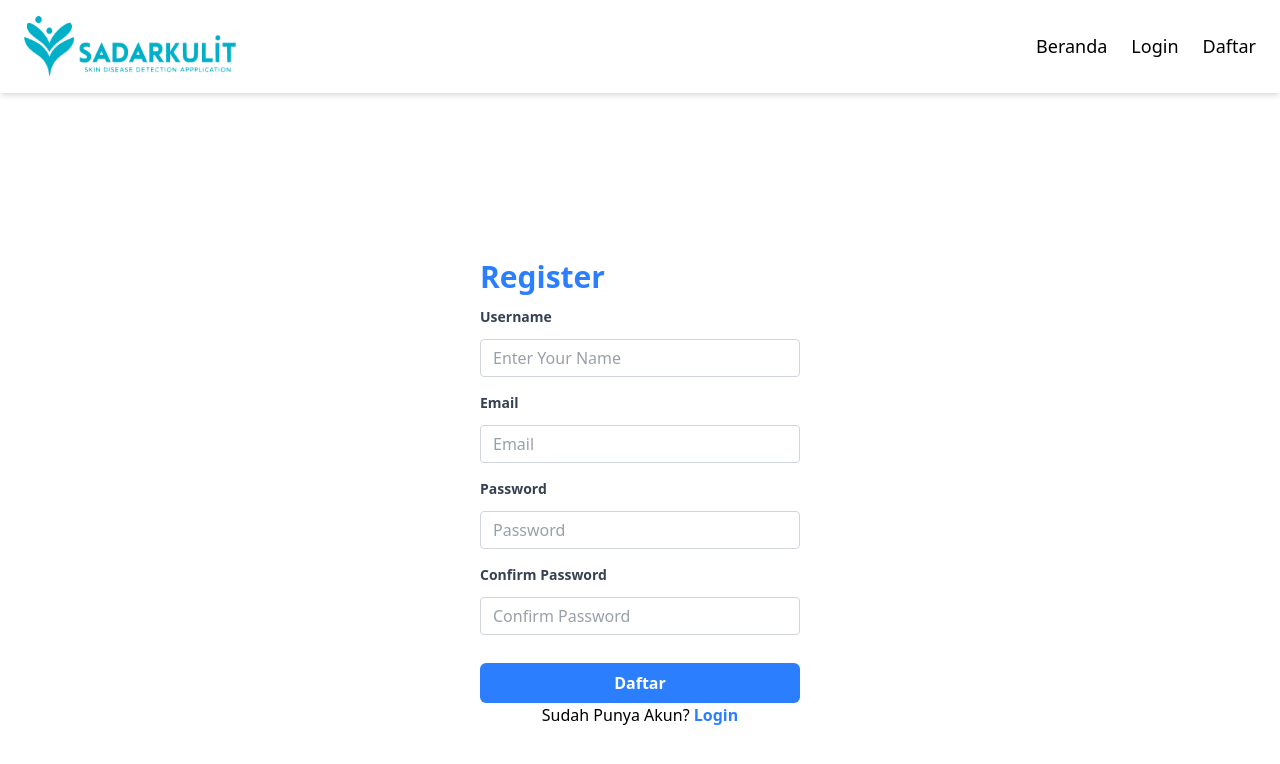
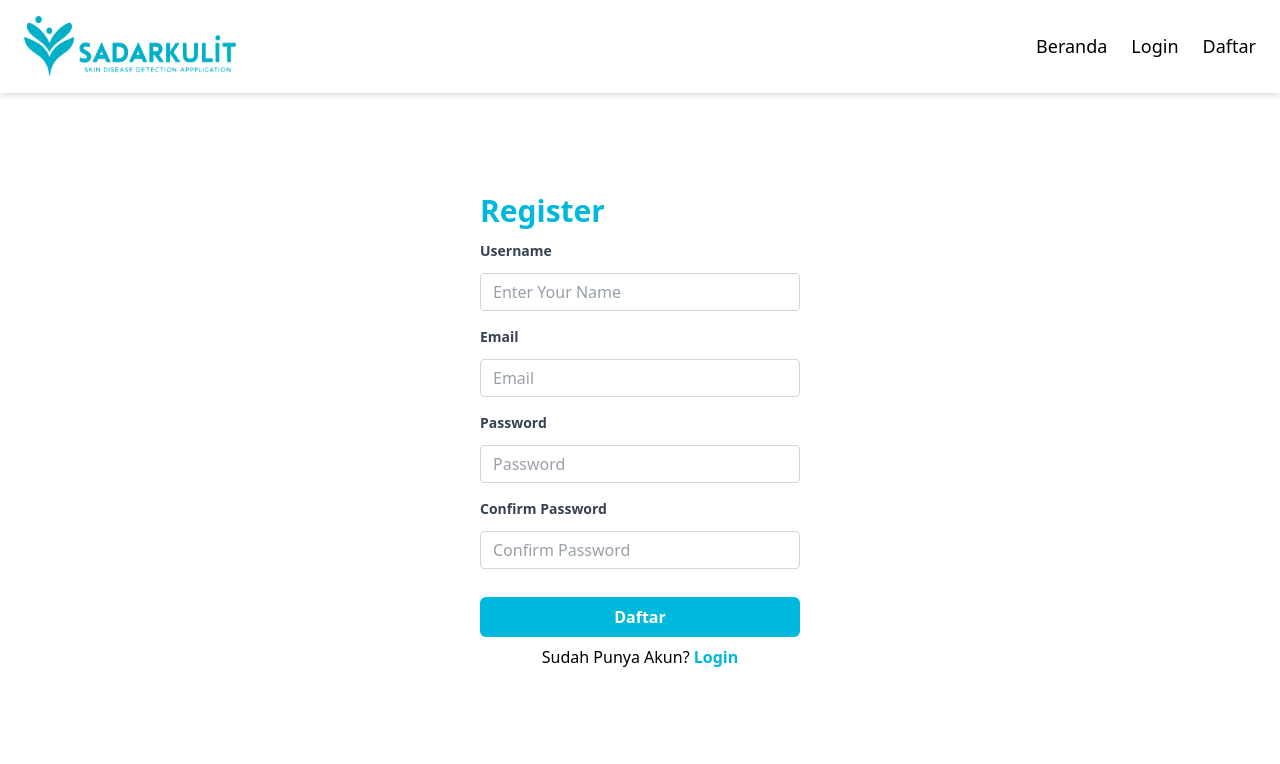
Before and after one commit to SadarKulit-CC25-CF023/SadarKulit-FE, a React (Vite) app in the folder sadarKulit/: page /register in a window 1280 px wide. Shown: the top 764 px of the page. Built offline with nearby package versions, Linux system fonts and the light colour scheme.

Commit message:
update color login + register

```diff
--- a/sadarKulit/src/components/elements/Input/Label.jsx
+++ b/sadarKulit/src/components/elements/Input/Label.jsx
@@ -2,7 +2,7 @@ export default function Label({ inputFor, name }) {
   return (
     <div>
       <label
-        className="block text-gray-700 text-sm font-bold mb-3"
+        className="block text-gray-700 text-sm font-semibold mb-3"
         htmlFor={inputFor}
       >
         {name}
--- a/sadarKulit/src/components/layouts/AuthorLayout.jsx
+++ b/sadarKulit/src/components/layouts/AuthorLayout.jsx
@@ -5,16 +5,16 @@ export default function AuthorLayout({ tittle, children, type}) {
   return (
     <>
       <Navbar />
-      <div  className="flex justify-center min-h-screen items-center">
+      <div  className="flex justify-center max-h-screen items-center mt-25">
         <div className="w-full max-w-xs">
-              <h1 className="text-3xl font-bold text-blue-500 mb-3 ">{tittle}</h1>
+              <h1 className="text-3xl font-bold text-cyan-500 mb-3 ">{tittle}</h1>
 
               {children}
 
               {type === "login" ? (
-                  <p className="text-center">Belum Punya Akun? <Link to="/register" className="text-blue-500 font-bold">Register</Link></p>
+                  <p className="text-center">Belum Punya Akun? <Link to="/register" className="text-cyan-500 font-bold">Register</Link></p>
               ) : (
-                  <p className="text-center">Sudah Punya Akun? <Link to="/login" className="text-blue-500 font-bold">Login</Link></p>
+                  <p className="text-center">Sudah Punya Akun? <Link to="/login" className="text-cyan-500 font-bold">Login</Link></p>
               )}
         </div>
       </div>
--- a/sadarKulit/src/components/layouts/FormLogin.jsx
+++ b/sadarKulit/src/components/layouts/FormLogin.jsx
@@ -42,7 +42,7 @@ export default function FormLogin() {
                 <InputForm name="Email" inputFor="email" type="email" placeholder="Email"/>
                 <InputForm name="Password" inputFor="password" type="password" placeholder="Password"/>
 
-                <Button classname="mt-5 bg-blue-500 hover:bg-blue-700" type="submit">
+                <Button classname="mt-5 bg-cyan-500 mb-2 hover:bg-cyan-600" type="submit">
                     Login
                 </Button>
             </form>
--- a/sadarKulit/src/components/layouts/FormRegister.jsx
+++ b/sadarKulit/src/components/layouts/FormRegister.jsx
@@ -77,7 +77,7 @@ export default function FormRegister() {
         />
 
         <Button
-          classname="mt-3 bg-blue-500 hover:bg-blue-700"
+          classname="mt-3 bg-cyan-500 hover:bg-cyan-600 mb-2"
           type="submit"
         >
           {loading ? "Mendaftarkan..." : "Daftar"}
```
